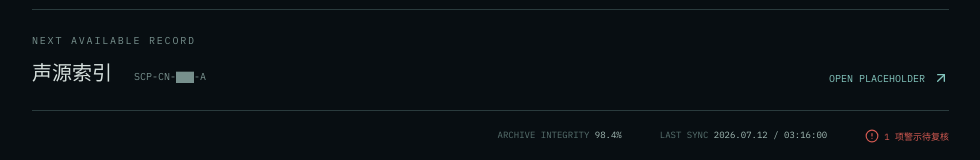
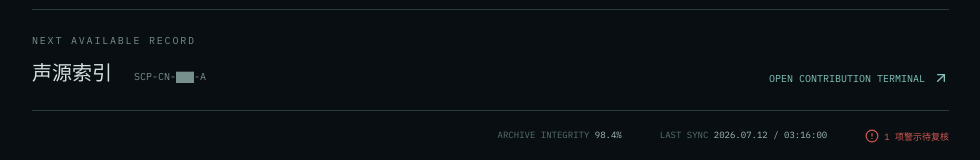
Before and after one commit to lantean600/scp-archive-terminal, a React (Vite) app: page / in a window 1280 px wide. Shown: the part 2543-2703 px from the top of the page, without its empty margins (267-1247 px from the left). Built offline with nearby package versions, Linux system fonts and the light colour scheme; no server answers.

Commit message:
fix github pages editor route

```diff
--- a/src/App.tsx
+++ b/src/App.tsx
@@ -8,9 +8,10 @@ import './styles.css'
 import { Editor } from './components/Editor'
 
 const archive = archives[0]
+const isEditorRoute = new URLSearchParams(window.location.search).get('view') === 'editor' || window.location.pathname.endsWith('/editor') || window.location.pathname.endsWith('/editor/')
 
 export default function App() {
-  if (window.location.pathname.endsWith('/editor') || window.location.pathname.endsWith('/editor/')) return <Editor />
+  if (isEditorRoute) return <Editor />
   const [navOpen, setNavOpen] = useState(false)
   const [lightbox, setLightbox] = useState(false)
   const [openAppendix, setOpenAppendix] = useState(0)
@@ -21,7 +22,7 @@ export default function App() {
       <section className="image-panel"><div className="image-topline"><span><ScanLine size={15} /> VISUAL RECORD / 01</span><span>CAM-04 / LIVE CAPTURE</span></div><button className="image-button" onClick={() => setLightbox(true)} aria-label="放大查看收容物图像"><img src={archive.image} alt="Site-19 地下层收容单元中的回声井" /><span className="scan-corner tl" /><span className="scan-corner tr" /><span className="scan-corner bl" /><span className="scan-corner br" /><span className="image-expand"><Maximize2 size={15} /> EXPAND</span></button><p className="image-caption"><span>图像说明</span>{archive.imageCaption}</p></section>
       <section className="content-grid"><article className="dossier-copy" id="description"><div className="section-heading"><span>01</span><h2>档案正文</h2><i /></div><section className="copy-block"><h3>{archive.containmentProcedures.title}</h3>{archive.containmentProcedures.paragraphs.map(p => <p key={p}>{p}</p>)}</section><section className="copy-block"><h3>{archive.description.title}</h3>{archive.description.paragraphs.map(p => <p key={p}>{p}</p>)}</section><section className="copy-block discovery"><h3>{archive.discoveryLog.title}<small>RECOVERY LOG / 2024.11.08</small></h3>{archive.discoveryLog.paragraphs.map(p => <p key={p}>{p}</p>)}</section></article><aside className="analysis-panel" id="characteristics"><div className="section-heading"><span>02</span><h2>特性分析</h2><i /></div><div className="metrics">{archive.characteristics.map(item => <MetricCard item={item} key={item.label} />)}</div><div className="radar-card"><div className="card-kicker">异常轮廓 <span>LIVE MODEL</span></div><RadarChart metrics={archive.radarMetrics} /></div></aside></section>
       <section className="timeline-section" id="timeline"><div className="section-heading"><span>03</span><h2>附录与事件记录</h2><i /><b>SECURITY LEVEL / 3</b></div><div className="appendices">{archive.appendices.map((item, i) => <div className={`appendix ${openAppendix === i ? 'open' : ''}`} key={item.tag}><button onClick={() => setOpenAppendix(openAppendix === i ? -1 : i)} aria-expanded={openAppendix === i}><span className="appendix-tag">{item.tag}</span><strong>{item.title}</strong><ChevronDown size={17} /></button>{openAppendix === i && <p>{item.body}</p>}</div>)}</div></section>
-      <section className="related-strip"><div><span className="eyebrow">NEXT AVAILABLE RECORD</span><h3>声源索引 <small>SCP-CN-███-A</small></h3></div><a href="#" onClick={e => e.preventDefault()}>OPEN PLACEHOLDER <ArrowUpRight size={16} /></a></section>
+      <section className="related-strip"><div><span className="eyebrow">NEXT AVAILABLE RECORD</span><h3>声源索引 <small>SCP-CN-███-A</small></h3></div><a className="editor-entry" href={`${import.meta.env.BASE_URL}?view=editor`}>OPEN CONTRIBUTION TERMINAL <ArrowUpRight size={16} /></a></section>
       <footer className="terminal-footer"><span>ARCHIVE INTEGRITY <b>98.4%</b></span><span>LAST SYNC <b>{archive.lastUpdated} / 03:16:00</b></span><span className="footer-alert"><CircleAlert size={14} /> 1 项警示待复核</span></footer>
     </main></div>
     {lightbox && <div className="lightbox" role="dialog" aria-modal="true" aria-label="收容物图像预览" onClick={() => setLightbox(false)}><button aria-label="关闭图像预览">×</button><img src={archive.image} alt={archive.imageCaption} onClick={e => e.stopPropagation()} /></div>}
```
Also changed, not shown: worker/src/index.ts (+1 -1 lines).
